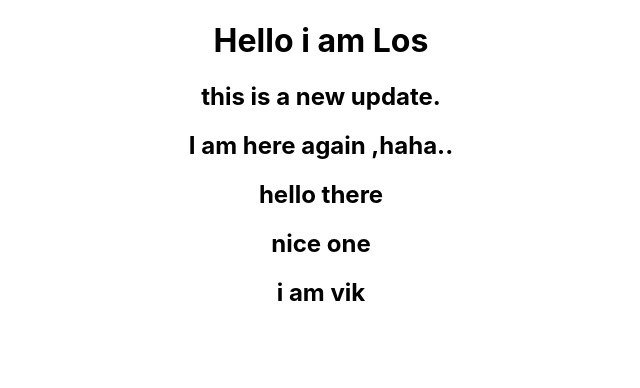
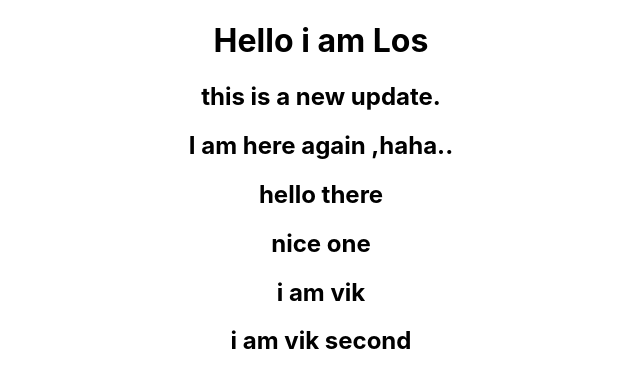
Before and after one commit to vikashsurin/gitL, a React (Create React App) app: page / in a window 1280 px wide. Shown: the top 388 px of the page, without its empty margins (319-959 px from the left). Built offline with nearby package versions, Linux system fonts and the light colour scheme.

Commit message:
second vik

```diff
--- a/src/App.js
+++ b/src/App.js
@@ -11,6 +11,7 @@ function App() {
       <h2>hello there</h2>
       <h2>nice one</h2>
       <h2> i am vik</h2>
+      <h2>i am vik second</h2>
     </div>
   );
 }
```
